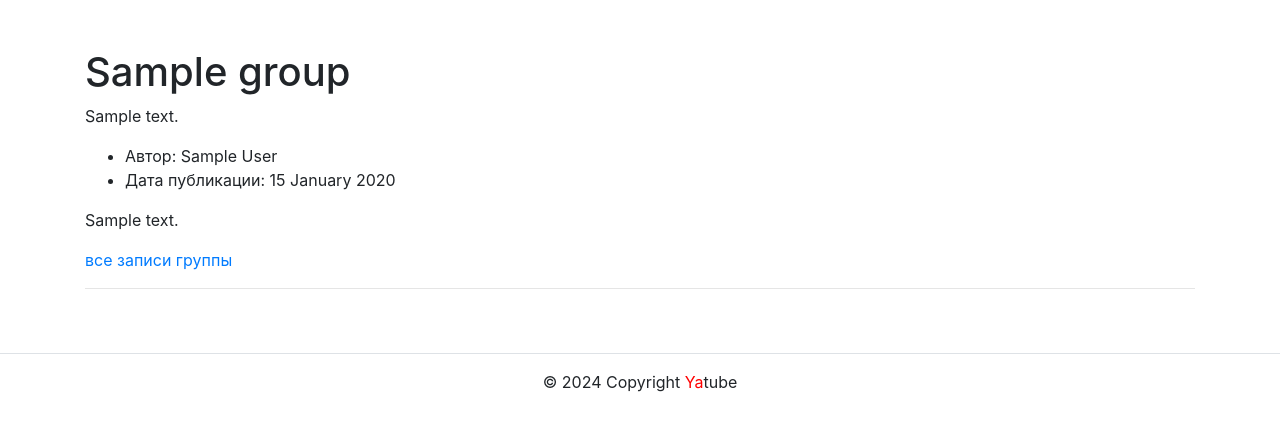
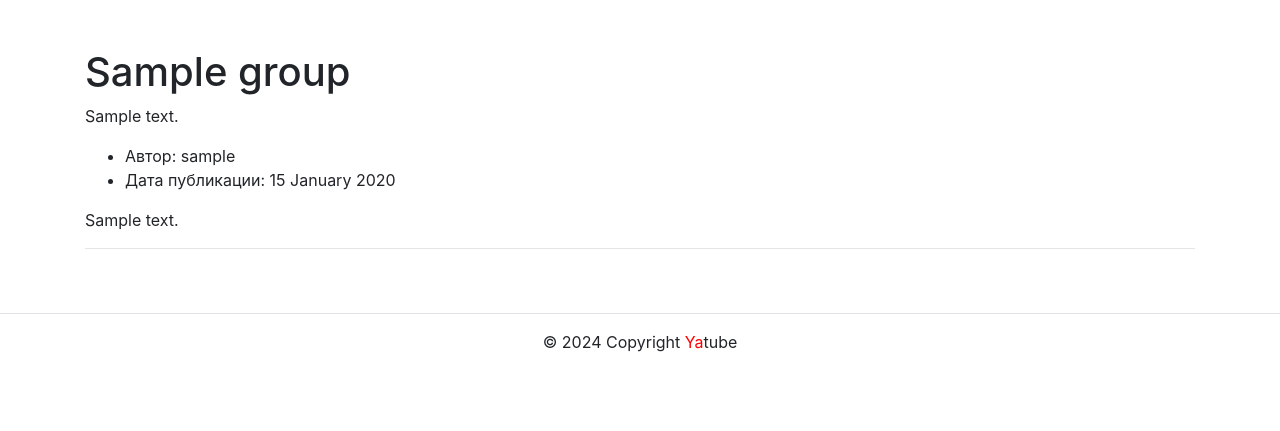
Before and after one commit to karinnitro/yatube, a Django app: a page that uses yatube_project/templates/posts/group_list.html in a window 1280 px wide. Shown: the part 56-487 px from the top of the page. Run offline with Django 3.2, Linux system fonts and the light colour scheme; tables that the repository leaves empty hold one stand-in row (values such as "Sample post"); some libraries are stand-ins or nearby versions.

Commit message:
Добавили ссылку на группы

```diff
--- a/yatube_project/templates/posts/group_list.html
+++ b/yatube_project/templates/posts/group_list.html
@@ -5,14 +5,13 @@
 <article>
     <ul>
         <li>
-            Автор: {{ post.author.get_full_name }}
+            Автор: {{ post.author.get_username }}
         </li>
         <li>
             Дата публикации: {{ post.pub_date|date:"d E Y" }}
         </li>
     </ul>
     <p>{{ post.text }} </p>
-    <a href="">все записи группы </a>
 </article>
 <hr>
 </hr>
--- a/yatube_project/templates/posts/index.html
+++ b/yatube_project/templates/posts/index.html
@@ -3,14 +3,14 @@
 {% for post in posts %}
 <ul>
     <li>
-        Автор: {{ post.author.get_full_name }}
+        Автор: {{ post.author.get_username }}
     </li>
     <li>
         Дата публикации: {{ post.pub_date|date:"d E Y" }}
     </li>
 </ul>
 <p>{{ post.text }} </p>
-<a href="">все записи группы </a>
+{% if not post.group == null %}<a href="{% url 'posts:group_posts' post.group.slug %}">Все записи группы </a>{% endif %}
 {% if not forloop.last %}<hr>{% endif %}
 {% endfor %}
 {% endblock %}
```
